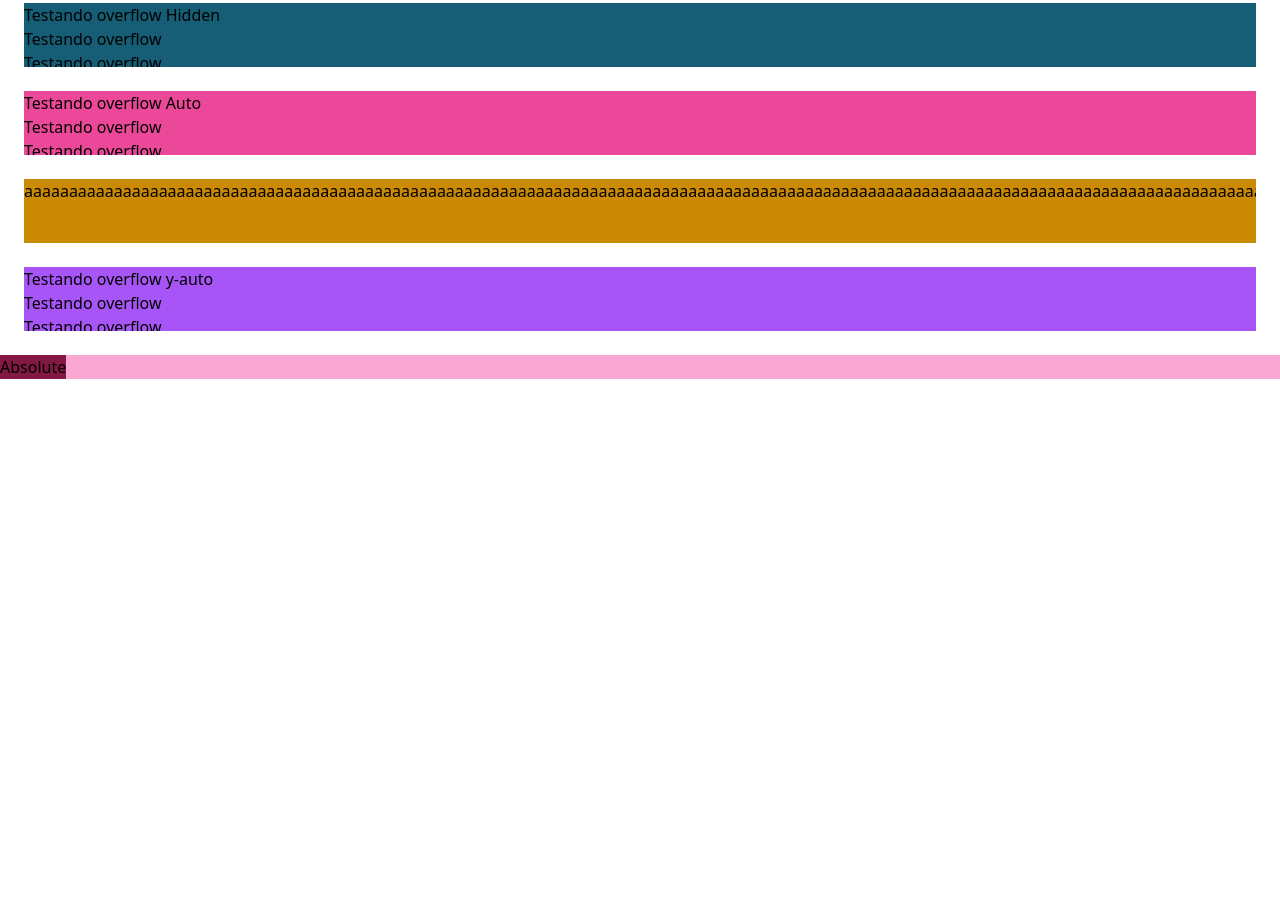
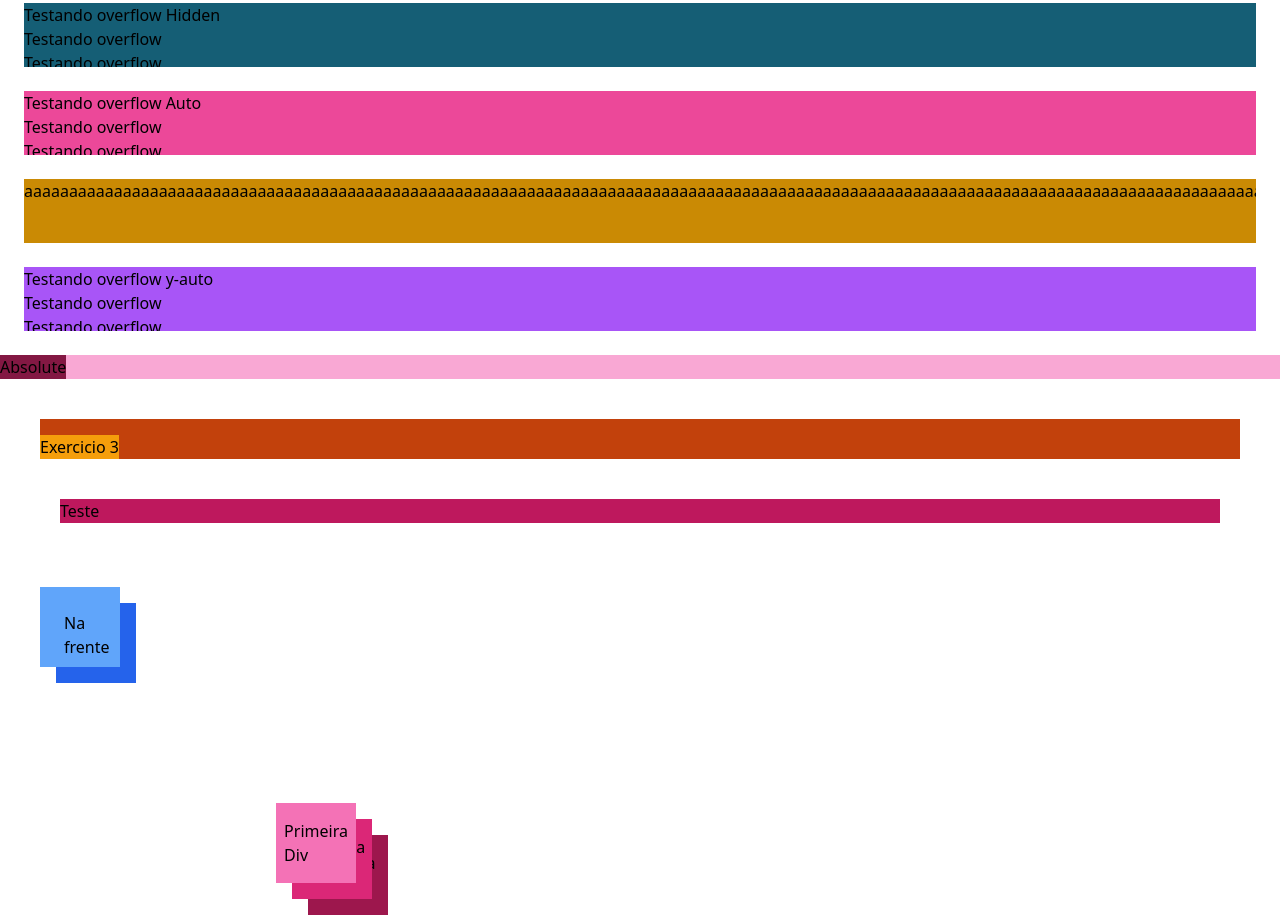
Before and after one commit to PalomaWink/Curso_TailwindCSS, a website: page fundamentos_tailwind/src/index.html in a window 1280 px wide. Shown: the part 814-1729 px from the top of the page. Before the commit the page ends 1193 px from the top, so only its background shows below. Drawn offline with Linux system fonts and the light colour scheme.

Commit message:
Visibility e z-index

```diff
--- a/fundamentos_tailwind/src/index.html
+++ b/fundamentos_tailwind/src/index.html
@@ -103,10 +103,51 @@
       <!--O relative e o default, entao o absoluto vai ficar em relacao a div pai-->
       <!--O TW nao traz valores de top, rigth, etc como default, precisamos configurar isso-->
       <!--ou criar uma classe com isso configurado-->
-      <div class="absolute top-0 rigth-0 bg-pink-900">
+      <div class="absolute top-0 left-0 bg-pink-900">
         Absolute
       </div>
     </div>
   </div>
+
+  <div>
+    <!--Exercicio 3-->
+    <div class="conteiner h-10 m-10 relative bg-orange-700">
+      <div class="absolute bottom-0 left-0 bg-amber-500">Exercicio 3</div>
+    </div>
+  </div>
+
+  <div class="m-5">
+    <!--Visibility-->
+    <!--Podemos controlar a visibilidade de um elemento-->
+    <!--O hidden esconde o elemento-->
+    <!--O invisible deixa o elemento invisivel, mas ele ocupa o espaco-->
+    <!--Normalmente optam pelo display None, por que ai o elemento some mesmo da tela-->
+    <!--Parando de ocupar espaco-->
+    <div class="conteiner m-10">
+      <div class="bg-pink-700 visible">Teste</div>
+      <div class="bg-pink-700 hidden">Teste</div>
+      <div class="bg-pink-700 invisible">Teste</div>
+  </div>
+
+  <div class="m-5">
+    <!--z-index-->
+    <!--Podemos controlar a ordem de sobreposicao dos elementos-->
+    <!--O elemento com maior z-index fica por cima-->
+    <!--Os valores vao sempre de 10 em 10-->
+    <!--Da pra fazer um quadrado atras da minha foto, ou qualquer forma para meu portifolio-->
+    <div class="conteinter relative">
+      <div class="bg-blue-400 h-20 w-20 p-6 absolute z-10">Na frente</div>
+      <div class="bg-blue-600 h-20 w-20 p-6 absolute m-4">Atras</div>
+    </div>
+  </div>
+
+  <div class="m-64">
+    <!--Exercicio 4-->
+    <div class="conteiner relative">
+      <div class="absolute h-20 w-20 p-6 bg-pink-400 z-30 flex items-center justify-center">Primeira Div</div>
+      <div class="absolute h-20 w-20 p-6 bg-pink-600 m-4 z-20 flex items-center justify-center">Segunda Div</div>
+      <div class="absolute h-20 w-20 p-6 bg-pink-800 m-8 z-10 flex items-center justify-center">Tercera Div</div>
+    </div>
+  </div>
 </body>
 </html>
```
Also changed, not shown: fundamentos_tailwind/dist/output.css.
